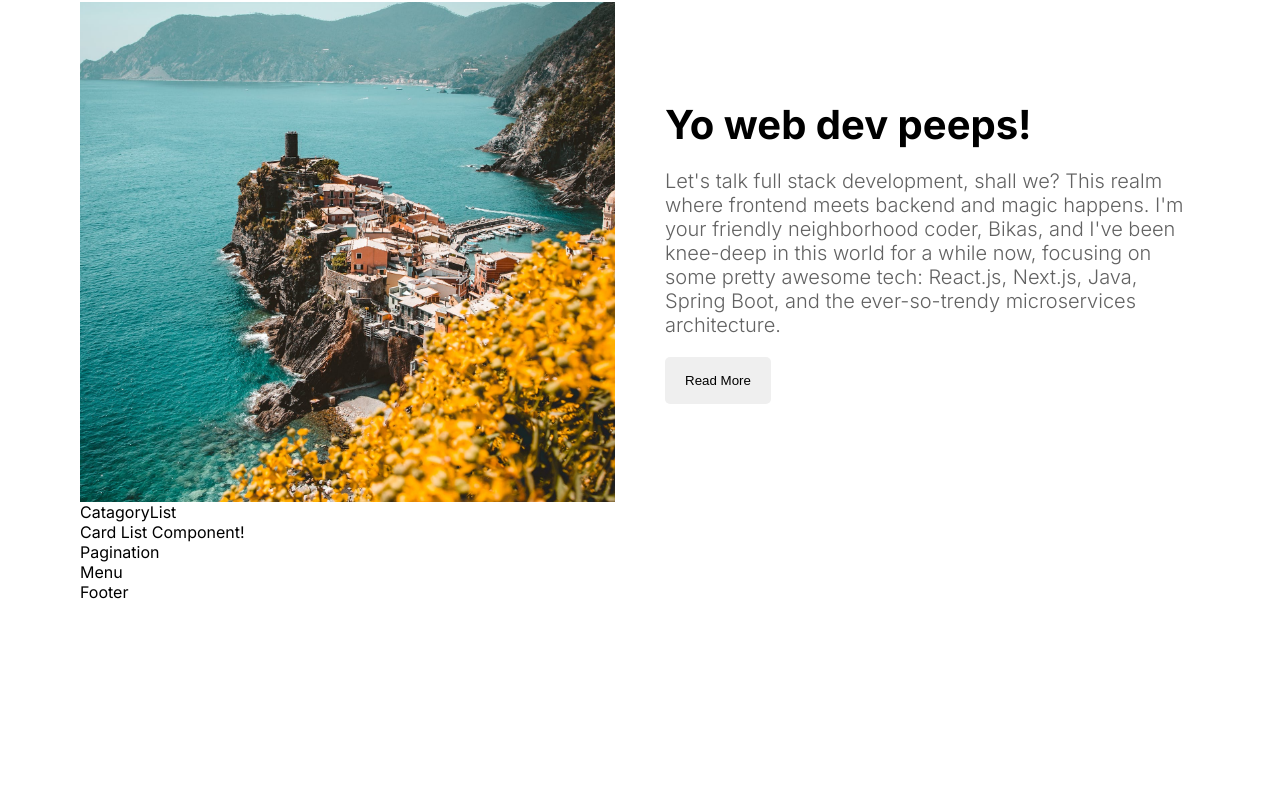
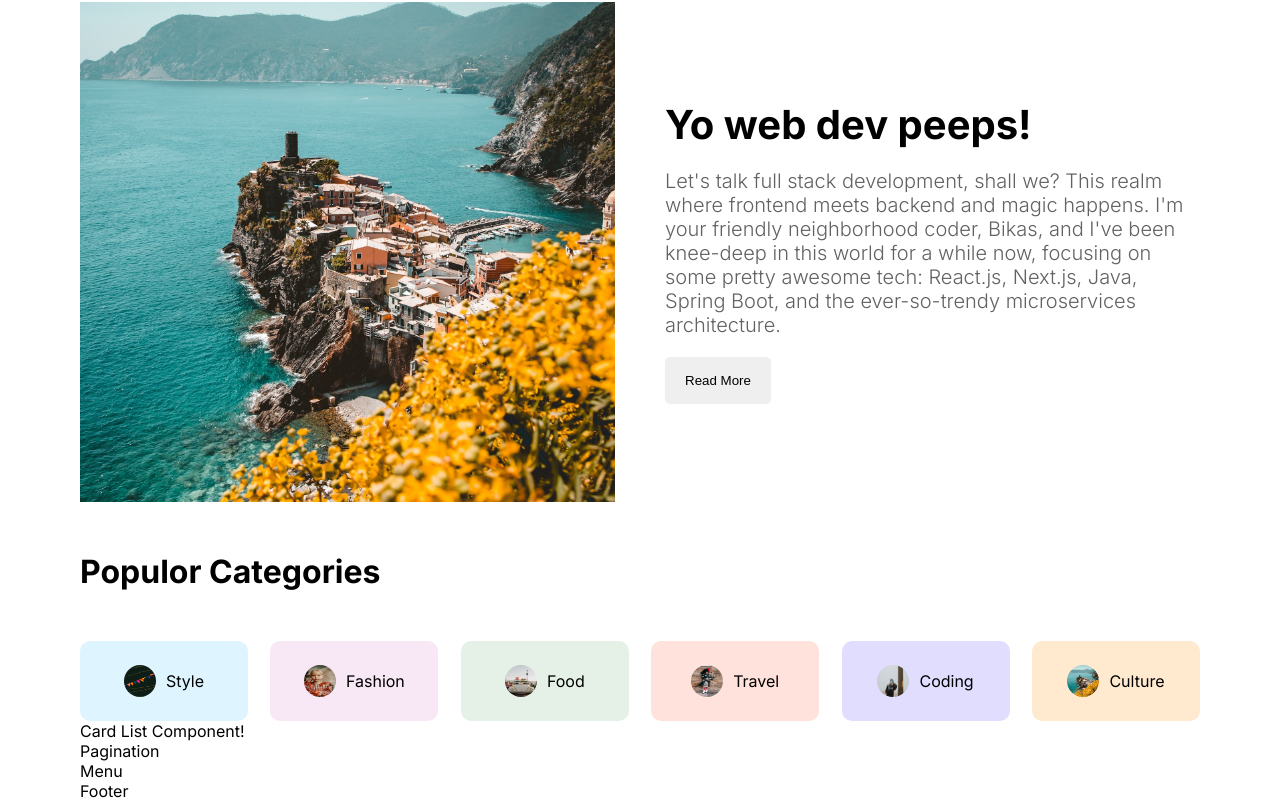
Before and after one commit to bikas23m/BLOGAPP, a Next.js app: page / in a window 1280 px wide. Shown: the part 497-1298 px from the top of the page. Before the commit the page ends 1099 px from the top, so only its background shows below. Built offline with nearby package versions, Linux system fonts and the light colour scheme.

Commit message:
Added popular catagory

```diff
--- a/src/app/page.jsx
+++ b/src/app/page.jsx
@@ -1,7 +1,7 @@
 import Featured from "@/components/featured/Featured";
 import styles from "./homepage.module.css";
 import Link from 'next/link'
-import CatagoryList from "@/components/catagoryList/CatagoryList";
+import CategoryList from "@/components/catagoryList/CategoryList";
 import CardList from "@/components/cardList/CardList";
 import Menu from "@/components/menu/Menu";
 
@@ -9,7 +9,7 @@
   return (
     <div className={styles.container}>
       <Featured />
-      <CatagoryList />
+      <CategoryList />
       <div className={styles.content}>
       <CardList />
       </div>
--- a/src/components/catagoryList/CatagoryList.jsx
+++ /dev/null
@@ -1,11 +0,0 @@
-import styles from './CatagoryList.module.css'
-
-const CatagoryList = () => {
-    return (
-        <div className={styles.container}>
-            CatagoryList
-        </div>
-    )
-}
-
-export default CatagoryList;
--- a/src/components/catagoryList/CatagoryList.module.css
+++ /dev/null
@@ -1 +0,0 @@
-.container{}
--- /dev/null
+++ b/src/components/catagoryList/CategoryList.jsx
@@ -0,0 +1,75 @@
+import styles from './CategoryList.module.css'
+import Link from 'next/link';
+import Image from 'next/image'
+
+const CategoryList = () => {
+    return (
+        <div className={styles.container}>
+            <h1 className={styles.title}>Populor Categories</h1>
+            <div className={styles.categories}>
+                <Link href="/blog?cat=style" className={`${styles.category} ${styles.style}`}>
+                    <Image
+                        src="/style.png"
+                        alt=""
+                        width={32}
+                        height={32}
+                        className={styles.image}
+                    />
+                    style
+                </Link>
+                <Link href="/blog?cat=fashion" className={`${styles.category} ${styles.fashion}`}>
+                    <Image
+                        src="/fashion.png"
+                        alt=""
+                        width={32}
+                        height={32}
+                        className={styles.image}
+                    />
+                    fashion
+                </Link>
+                <Link href="/blog?cat=food" className={`${styles.category} ${styles.food}`}>
+                    <Image
+                        src="/food.png"
+                        alt=""
+                        width={32}
+                        height={32}
+                        className={styles.image}
+                    />
+                    Food
+                </Link>
+                <Link href="/blog?cat=travel" className={`${styles.category} ${styles.travel}`}>
+                    <Image
+                        src="/travel.png"
+                        alt=""
+                        width={32}
+                        height={32}
+                        className={styles.image}
+                    />
+                    Travel
+                </Link>
+                <Link href="/blog?cat=coding" className={`${styles.category} ${styles.coding}`}>
+                    <Image
+                        src="/coding.png"
+                        alt=""
+                        width={32}
+                        height={32}
+                        className={styles.image}
+                    />
+                    coding
+                </Link>
+                <Link href="/blog?cat=culture" className={`${styles.category} ${styles.culture}`}>
+                    <Image
+                        src="/culture.png"
+                        alt=""
+                        width={32}
+                        height={32}
+                        className={styles.image}
+                    />
+                    culture
+                </Link>
+            </div>
+        </div>
+    )
+}
+
+export default CategoryList;
--- /dev/null
+++ b/src/components/catagoryList/CategoryList.module.css
@@ -0,0 +1,50 @@
+.container{
+
+}
+
+.title{
+    margin: 50px 0px;
+}
+
+.categories{
+    display: flex;
+    flex-wrap: wrap;
+    justify-content: space-between;
+    gap: 20px;
+}
+
+.category{
+    display: flex;
+    align-items: center;
+    text-transform: capitalize;
+    gap: 10px;
+    text-transform: capitalize;
+    width: 15%;
+    height: 80px;
+    justify-content: center;
+    border-radius: 10px;
+}
+
+.category.style{
+    background-color: #57c4ff31;
+}
+.category.fashion{
+    background-color: #da85c731;
+}
+.category.food{
+    background-color: #7fb88133;
+}
+.category.travel{
+    background-color: #ff795736;
+}
+.category.culture{
+    background-color: #ffb04f45;
+}
+.category.coding{
+    background-color: #5e4fff31;
+}
+
+
+.image{
+    border-radius: 50%;
+}
```
